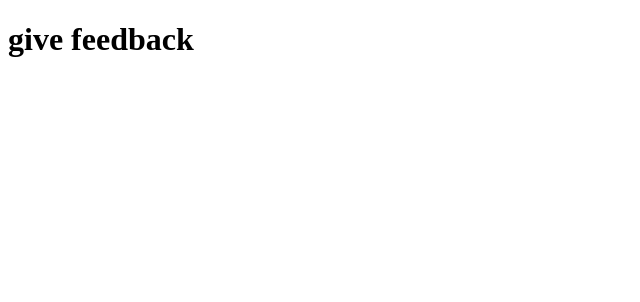
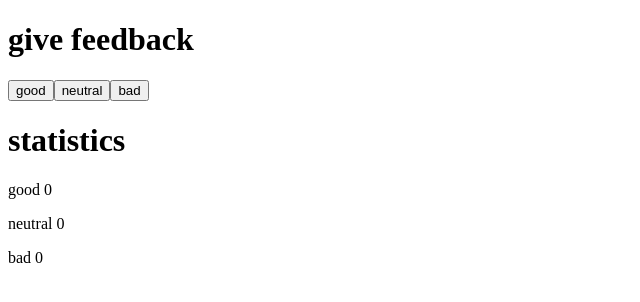
Before and after one commit to RamtinTJB/FullStackOpen_exercises, a React (Create React App) app in the folder part1/unicafe/: page / in a window 1280 px wide. Shown: the top 302 px of the page, without its empty margins (0-640 px from the left). Built offline with nearby package versions, Linux system fonts and the light colour scheme.

Commit message:
Finish exercise 1.6

```diff
--- a/part1/unicafe/src/App.js
+++ b/part1/unicafe/src/App.js
@@ -1,15 +1,26 @@
 import { useState } from 'react'
 
-const Header = () => <h1>give feedback</h1>
+const Header = ({title}) => <h1>{title}</h1>
 
 const App = () => {
     const [ good, setGood ] = useState(0)
     const [ neutral, setNeutral ] = useState(0)
     const [ bad, setBad ] = useState(0)
 
+    const incrementStateHandler = (state, stateSetter) => () => {
+        stateSetter(state + 1)
+    }
+
     return (
         <div>
-            <Header />
+            <Header title="give feedback" />
+            <button onClick={incrementStateHandler(good, setGood)}>good</button>
+            <button onClick={incrementStateHandler(neutral, setNeutral)}>neutral</button>
+            <button onClick={incrementStateHandler(bad, setBad)}>bad</button>
+            <Header title="statistics" />
+            <p>good {good}</p>
+            <p>neutral {neutral}</p>
+            <p>bad {bad}</p>
         </div>
     )
 }
```
